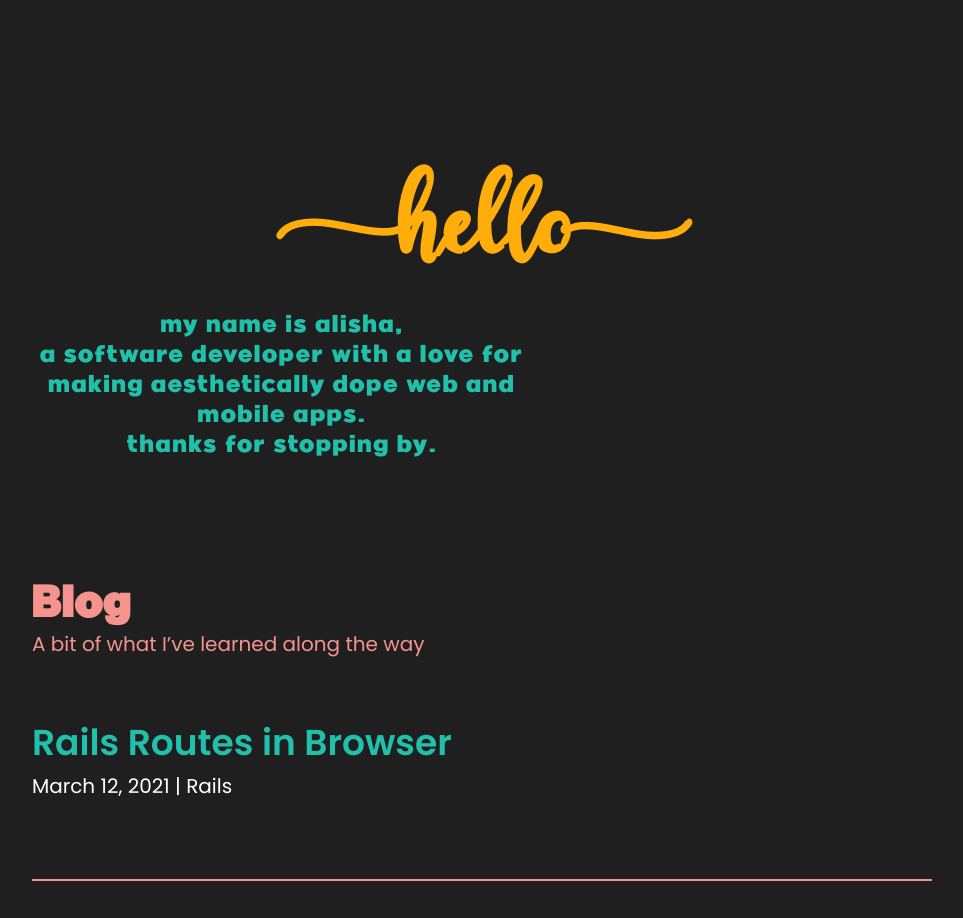
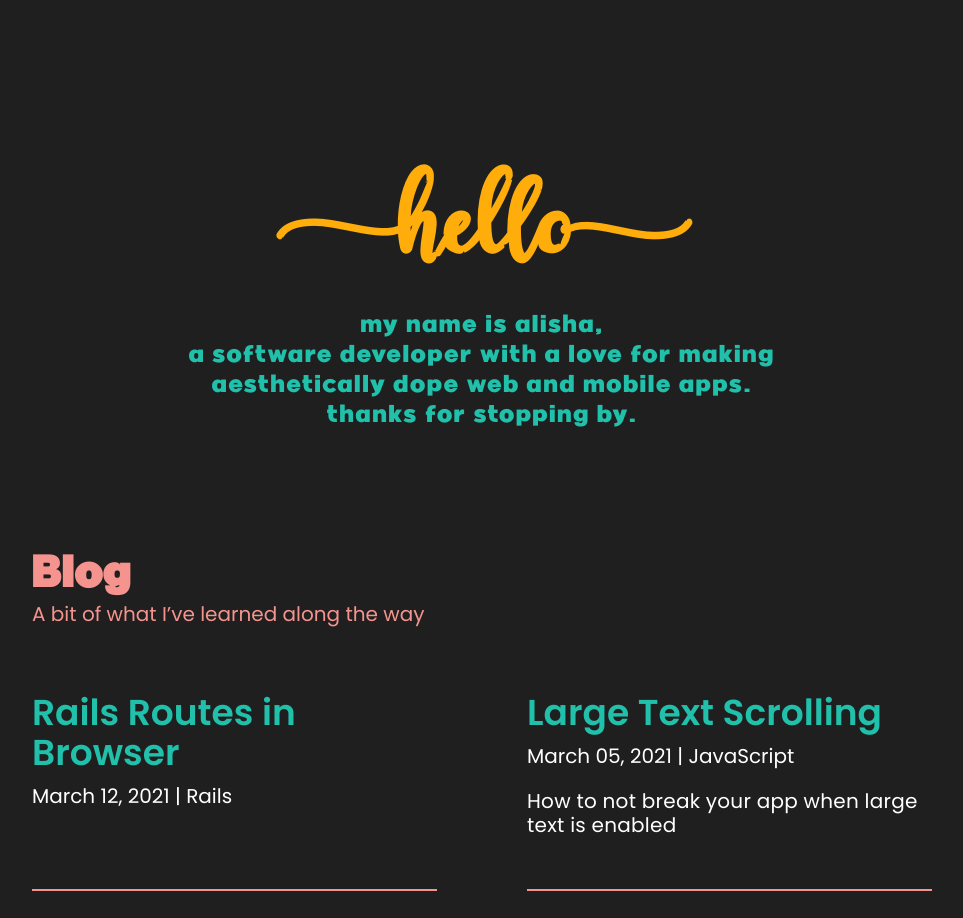
Before and after one commit to alishaevn/v4, a Gatsby site: page / in a window 1280 px wide. Shown: the part 87-1005 px from the top of the page, without its empty margins (158-1121 px from the left). Built offline with nearby package versions, Linux system fonts and the light colour scheme; Gatsby itself is replaced by a stand-in of ours; some packages are replaced by stand-ins of ours; a web font is replaced by a local one.

Commit message:
more styling updates

```diff
--- a/src/components/BlogPost/styles.js
+++ b/src/components/BlogPost/styles.js
@@ -36,7 +36,7 @@ export const PostWrapper = styled.div`
 	border-bottom: 2px solid ${coral};
 
 	@media ${devices.tablet} {
-		width: 100%;
+		width: 45%;
 		flex-shrink: 0;
 		margin-left: 0;
 		margin-right: 0;
--- a/src/components/Landing/styles.js
+++ b/src/components/Landing/styles.js
@@ -25,11 +25,15 @@ export const Welcome = styled.p`
 	line-height: 30px;
 	text-align: center;
 	max-width: 500px;
-	margin: 0 auto;
+	margin: 50px auto;
 
 	@media ${devices.tablet} {
 		font-size: 25px;
-		margin: 50px 0;
+		max-width: inherit;
+	}
+
+	@media ${devices.laptop} {
+		max-width: 700px;
 	}
 `
 
```
